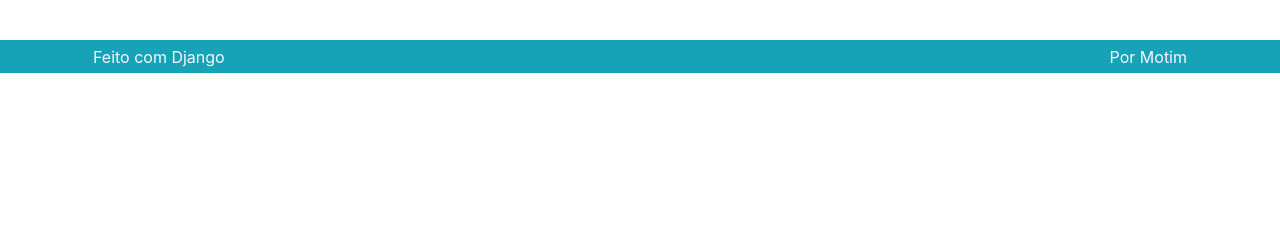
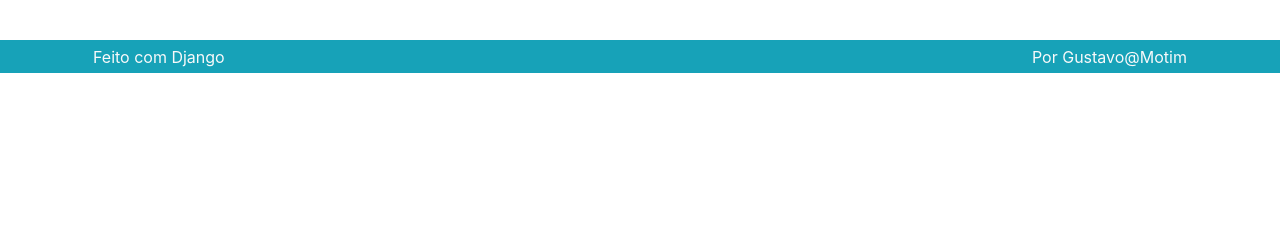
Before and after one commit to Gustavo-H/django-app-py-motim, a Django app: template pedido/templates/pedido/lista.html in a window 1280 px wide. Shown: the part 227-468 px from the top of the page. Run offline with Django 3.2, Linux system fonts and the light colour scheme; the template is opened without the code that fills it, so the values that code supplies are empty; some libraries are stand-ins or nearby versions.

Commit message:
Comentários Finais

```diff
--- a/stepbystep.txt
+++ b/stepbystep.txt
@@ -1,3 +1,6 @@
+PAsso a passo para criar um projeto em Django
+
+
 1- Cria um ambiente virtual (Digitar comando no terminal)
     python -m venv venv
 2- Activar o ambiente virtual
--- a/templates/parciais/_footer.html
+++ b/templates/parciais/_footer.html
@@ -10,7 +10,7 @@
             </div>
             <div class="col">
                 <div class="p-1 text-right">
-                    <span class="align-middle p-1">Por Motim</span>
+                    <span class="align-middle p-1">Por Gustavo@Motim</span>
                 </div>
             </div>
         </div>
```
